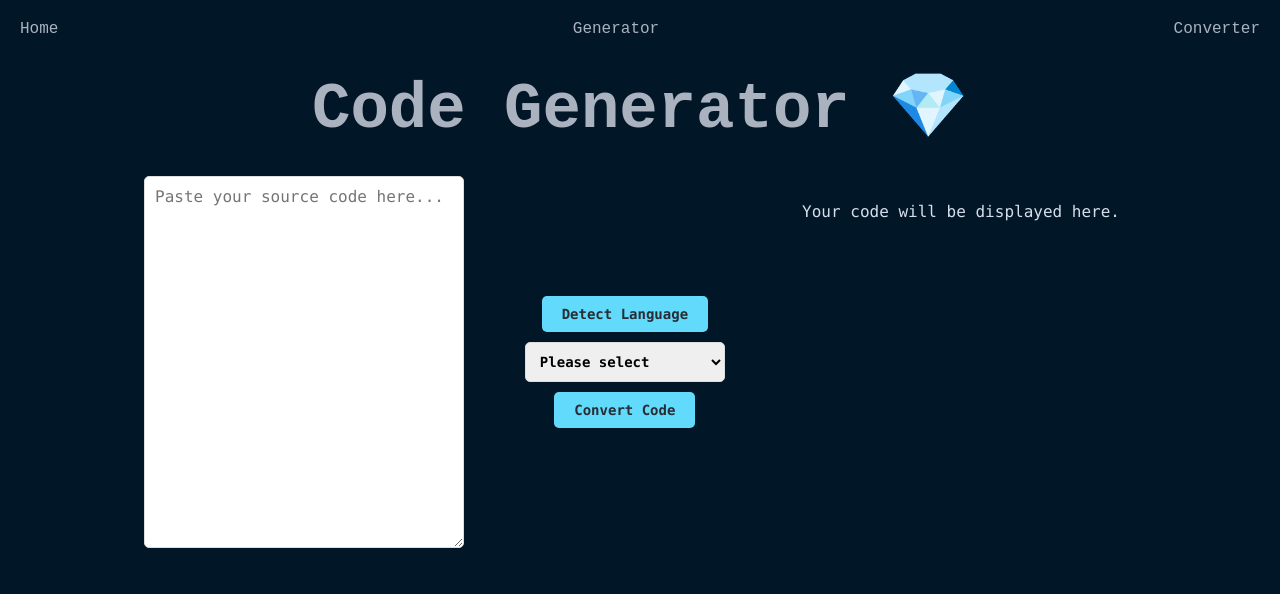
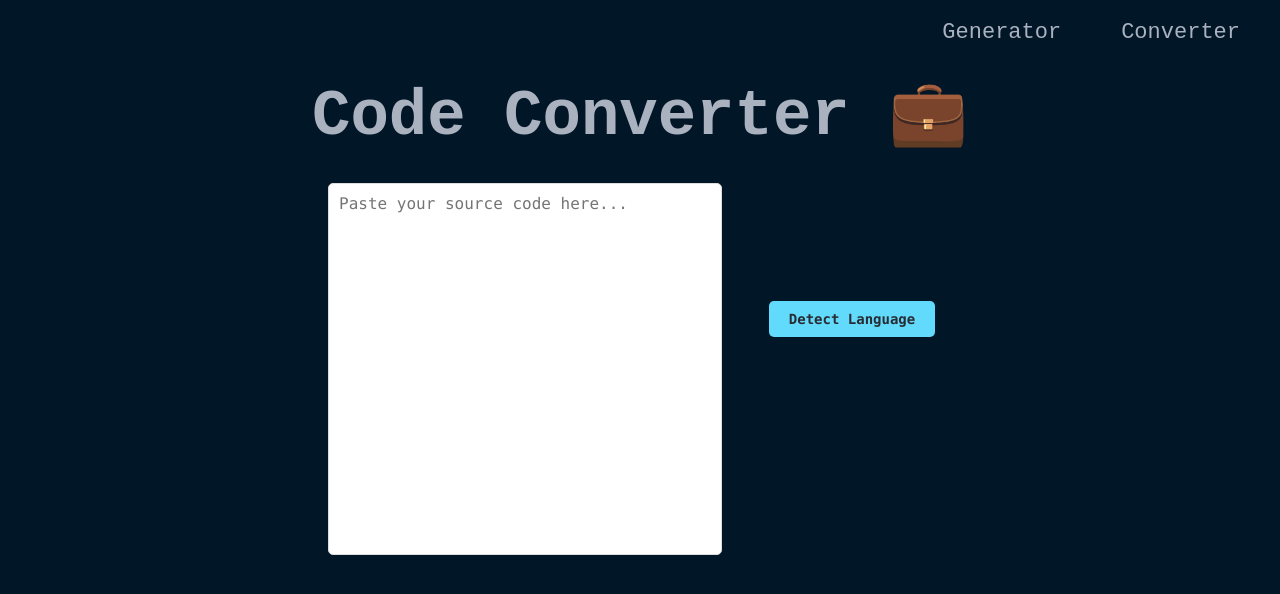
Before and after one commit to qaz741qhn/code-assistant-frontend, a React (Create React App) app: page /converter in a window 1280 px wide. Shown: the top 594 px of the page. Built offline with nearby package versions, Linux system fonts and the light colour scheme.

Commit message:
add modal, hooks, styling

```diff
--- a/src/App.js
+++ b/src/App.js
@@ -15,6 +15,7 @@ function App() {
         <Routes>
           <Route path="/generator" element={<CodeForm />} />
           <Route path="/converter" element={<CodeConverter />} />
+          <Route path="/" element={<CodeForm />} />
         </Routes>
       </Router>
     </div>
--- a/src/CodeConverter.js
+++ b/src/CodeConverter.js
@@ -1,8 +1,10 @@
-import React, { useState, useEffect } from 'react';
+import React, { useState } from 'react';
 import axios from 'axios';
-import { Form, TextArea, Button, Select, RowContainer, ButtonContainer } from './styled';
+import { Form, TextArea, Button, Select, RowContainer, ButtonContainer, MessageContainer, FixedContainer } from './styled';
 import { Prism as SyntaxHighlighter } from "react-syntax-highlighter";
 import { nightOwl } from "react-syntax-highlighter/dist/esm/styles/prism";
+import useLoadingDots from './useHooks';
+import Modal from './Modal';
 
 const CodeConverter = () => {
   const [sourceCode, setSourceCode] = useState('');
@@ -11,31 +13,15 @@ const CodeConverter = () => {
   const [targetLanguage, setTargetLanguage] = useState('');
   const [convertedCode, setConvertedCode] = useState('');
   const [loading, setLoading] = useState(false);
-  const [loadingMessage, setLoadingMessage] = useState('Detecting...');
   const [converting, setConverting] = useState(false);
-  const [convertingMessage, setConvertingMessage] = useState('Converting...');
+  const [isModalOpen, setIsModalOpen] = useState(false);
 
-  useEffect(() => {
-    const interval = setInterval(() => {
-      setLoadingMessage((loadingMessage) => {
-        let dots = loadingMessage.split('.').length - 1;
-        dots = dots >= 3 ? 0 : dots + 1;
-        return 'Detecting' + '.'.repeat(dots);
-      });
-    }, 500);
-    return () => clearInterval(interval);
-  }, []);
+  const loadingMessage = useLoadingDots('Detecting');
+  const convertingMessage = useLoadingDots('Converting');
 
-  useEffect(() => {
-    const interval = setInterval(() => {
-      setConvertingMessage((convertingMessage) => {
-        let dots = convertingMessage.split('.').length - 1;
-        dots = dots >= 3 ? 0 : dots + 1;
-        return 'Converting' + '.'.repeat(dots);
-      });
-    }, 500);
-    return () => clearInterval(interval);
-  }, []);
+  const toggleModal = () => {
+    setIsModalOpen(!isModalOpen);
+  };
 
   const handleDetectLanguageAndAvailableLanguages = async (event) => {
     event.preventDefault();
@@ -61,6 +47,7 @@ const CodeConverter = () => {
       console.error("Error converting code: ", error);
     }
     setConverting(false);
+    toggleModal();
   };
 
   return (
@@ -72,21 +59,27 @@ const CodeConverter = () => {
           placeholder="Paste your source code here..."
         />
         <ButtonContainer>
-          <Button onClick={handleDetectLanguageAndAvailableLanguages}>Detect Language</Button>
+          <Button onClick={handleDetectLanguageAndAvailableLanguages} disabled={loading}>Detect Language</Button>
+          <MessageContainer>
             {loading && <p>{loadingMessage}</p>}
             {!loading && detectedLanguage && <p>Detected language: {detectedLanguage}</p>}
+          </MessageContainer>
+          <FixedContainer visible={!!detectedLanguage}>
             <Select value={targetLanguage || ""} onChange={e => setTargetLanguage(e.target.value)}>
               <option value="">Please select</option>
               {availableLanguages.map(lang => <option key={lang} value={lang}>{lang}</option>)}
             </Select>
-          <Button onClick={handleConvertCode}>Convert Code</Button>
+            <Button onClick={handleConvertCode} disabled={converting}>Convert Code</Button>
             {converting && <p>{convertingMessage}</p>}
+          </FixedContainer>
         </ButtonContainer>
+        <Modal isOpen={isModalOpen} onClose={toggleModal}>
           <SyntaxHighlighter language={targetLanguage.toLowerCase()} style={nightOwl}>
             {convertedCode
               ? convertedCode
               : "Your code will be displayed here."}
           </SyntaxHighlighter>
+        </Modal>
       </RowContainer>
     </Form>
   );
--- a/src/Header.js
+++ b/src/Header.js
@@ -1,5 +1,6 @@
 import React from "react";
 import styled from "styled-components";
+import { useLocation } from "react-router-dom";
 
 const HeaderContainer = styled.div`
   background-color: rgb(1, 22, 39);
@@ -12,7 +13,18 @@ const HeaderContainer = styled.div`
 `;
 
 function Header() {
-  return <HeaderContainer>Code Generator 💎</HeaderContainer>;
+  const location = useLocation();
+
+  let headerText;
+  switch (location.pathname) {
+    case "/converter":
+      headerText = "Code Converter 💼";
+      break;
+    default:
+      headerText = "Code Generator 💎";
+  }
+
+  return <HeaderContainer>{headerText}</HeaderContainer>;
 }
 
 export default Header;
--- /dev/null
+++ b/src/Modal.js
@@ -0,0 +1,19 @@
+
+import React from "react";
+import { ModalContainer, ModalContent, Button } from "./styled";
+
+const Modal = ({ isOpen, onClose, children }) => {
+
+  if (!isOpen) return null;
+
+  return (
+    <ModalContainer>
+      <ModalContent>
+        {children}
+        <Button onClick={onClose}>Close</Button>
+      </ModalContent>
+    </ModalContainer>
+  );
+};
+
+export default Modal;
--- a/src/Navbar.js
+++ b/src/Navbar.js
@@ -1,6 +1,3 @@
-// 寫一個風格適合（style.js）的navbar程式碼，連結有generator和converter兩個頁面，以下為相關程式碼：
-// // Path: src/Navbar.js
-
 import React from "react";
 import styled from "styled-components";
 import { Link } from "react-router-dom";
@@ -8,22 +5,23 @@ import { Link } from "react-router-dom";
 const Nav = styled.nav`
   background-color: rgb(1, 22, 39);
   color: #abb2bf;
-  padding: 10px;
+  padding: 10px 20px;
   display: flex;
-  justify-content: space-between;
+  justify-content: flex-end;
   align-items: center;
+  box-shadow: 0 2px 4px rgba(0,0,0,.15);
   font-family: "Courier New", monospace;
-  font-size: 16px;
+  font-size: 22px;
   @media (max-width: 600px) {
-    flex-direction: column;
-    align-items: flex-start;
+    justify-content: center;
   }
 `;
 
 const NavItem = styled(Link)`
   text-decoration: none;
   color: #abb2bf;
-  padding: 10px;
+  margin-left: 20px;
+  padding: 10px 20px;
   &:hover {
     background-color: #282c34;
     color: #61dafb;
@@ -34,14 +32,13 @@ const NavItem = styled(Link)`
     cursor: not-allowed;
   }
   @media (max-width: 600px) {
-    width: 80%;
+    margin-left: 0;
   }
 `;
 
 const Navbar = () => {
   return (
     <Nav>
-      <NavItem to="/">Home</NavItem>
       <NavItem to="/generator">Generator</NavItem>
       <NavItem to="/converter">Converter</NavItem>
     </Nav>
--- a/src/styled.js
+++ b/src/styled.js
@@ -87,6 +87,7 @@ export const CodeBlock = styled.div`
 `;
 
 export const TextArea = styled.textarea`
+  resize: none;
   width: 30%;
   height: 350px;
   padding: 10px;
@@ -101,8 +102,8 @@ export const TextArea = styled.textarea`
 
 export const RowContainer = styled.div`
   display: flex;
-  justify-content: space-between;
-  width: 80%;
+  justify-content: center;
+  width: 100%;
   @media (max-width: 600px) {
     flex-direction: column;
   }
@@ -114,4 +115,39 @@ export const ButtonContainer = styled.div`
   justify-content: center;
   align-items: center;
   gap: 10px;
+  margin-left: 30px;
 `;
+
+export const MessageContainer = styled.div`
+  height: 20px;
+`;
+
+export const FixedContainer = styled.div`
+  height: 40px;
+  display: flex;
+  flex-direction: column;
+  gap: 10px;
+  margin-top: 20px;
+  visibility: ${props => props.visible ? 'visible' : 'hidden'};
+`;
+
+export const ModalContainer = styled.div`
+  position: fixed;
+  overflow-y: auto;
+  top: 0;
+  left: 0;
+  right: 0;
+  bottom: 0;
+  background: rgba(0,0,0,0.7);
+  display: flex;
+  justify-content: center;
+  align-items: center;
+`;
+
+export const ModalContent = styled.div`
+  background: white;
+  padding: 20px;
+  border-radius: 4px;
+  max-width: 500px;
+  width: 100%;
+`;
--- /dev/null
+++ b/src/useHooks.js
@@ -0,0 +1,20 @@
+import { useState, useEffect } from 'react';
+
+const useLoadingDots = (initialMessage) => {
+  const [message, setMessage] = useState(initialMessage);
+
+  useEffect(() => {
+    const interval = setInterval(() => {
+      setMessage((currentMessage) => {
+        let dots = currentMessage.split('.').length - 1;
+        dots = dots >= 3 ? 0 : dots + 1;
+        return initialMessage + '.'.repeat(dots);
+      });
+    }, 500);
+    return () => clearInterval(interval);
+  }, [initialMessage]);
+
+  return message;
+};
+
+export default useLoadingDots;
```
Lines whose indentation alone changed are shown as unchanged.
